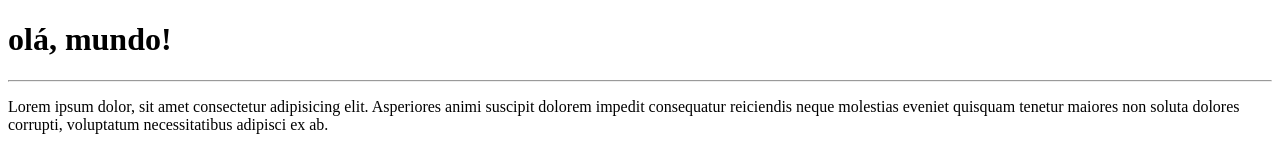
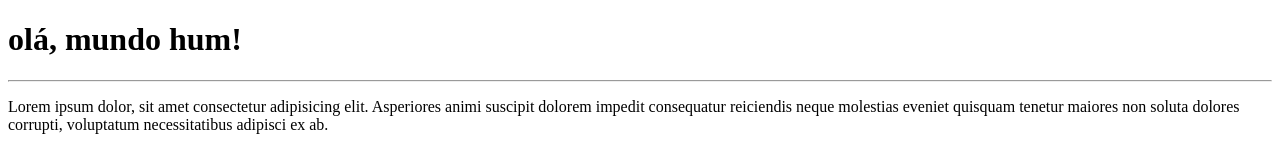
Before and after one commit to deyseguedes/ola-mundo, a plain HTML site: page site exemplo/index.html in a window 1280 px wide. Shown: the top 150 px of the page. Drawn offline with Linux system fonts and the light colour scheme.

Commit message:
começando a entender
treinando

```diff
--- a/site exemplo/index.html
+++ b/site exemplo/index.html
@@ -7,7 +7,7 @@
     <title>meu primeiro site em repositorio</title>
 </head>
 <body>
-    <h1>olá, mundo!</h1>
+    <h1>olá, mundo hum!</h1>
     <hr>
     <p>Lorem ipsum dolor, sit amet consectetur adipisicing elit. Asperiores animi suscipit dolorem impedit consequatur reiciendis neque molestias eveniet quisquam tenetur maiores non soluta dolores corrupti, voluptatum necessitatibus adipisci ex ab.</p>
     <p>Lorem ipsum dolor sit amet consectetur adipisicing elit. Non nostrum modi nesciunt odio accusantium minima nihil deserunt obcaecati quidem architecto inventore voluptas ab itaque, harum sed unde libero iusto eos!</p>
```
